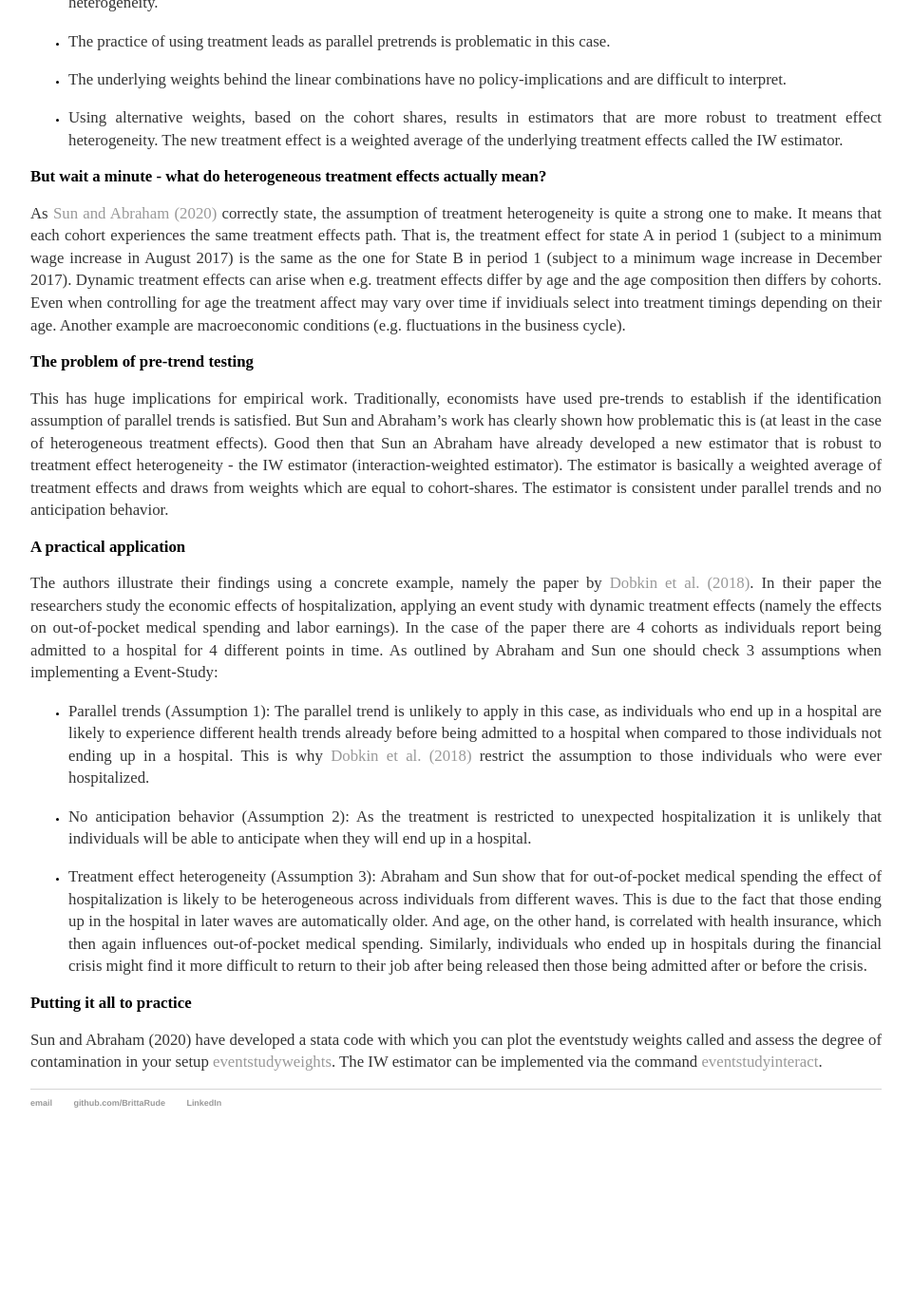
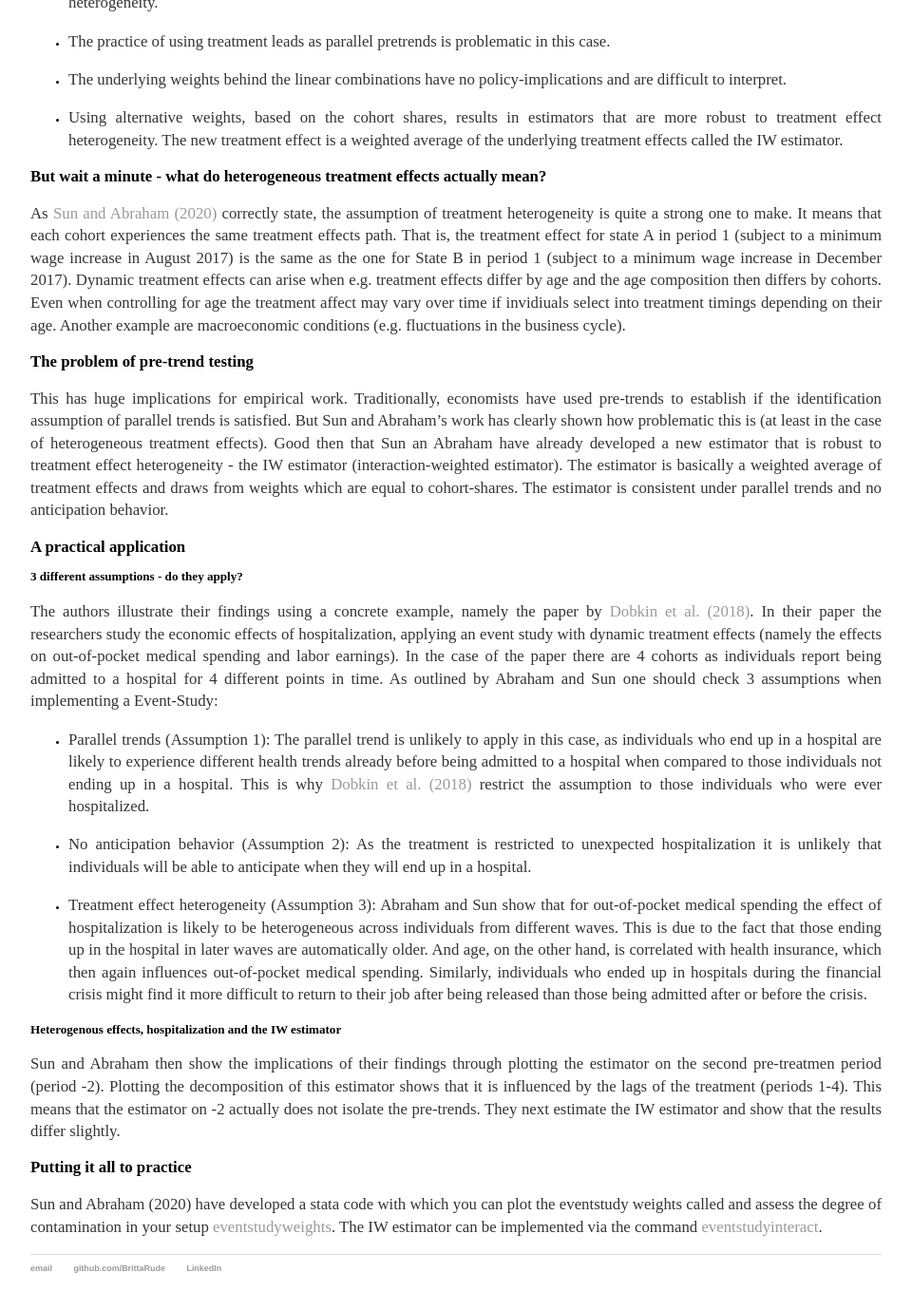
Before and after one commit to BrittaRude/BrittaRude.github.io, a Jekyll site: the page built from inputs_datascience/_posts/2021-05-26-britta-rude-event-studies-and-the-IW-estimator.md, in a window 1280 px wide and 1400 px high, scrolled down 713 px. Shown: the top 1379 px of the window at 95% size, without its empty margins (160-1120 px from the left). Built offline with Jekyll 4.4.1, drawn with Linux system fonts in a browser that asks for light colours; before the commit the page ends 1939 px from its top, so only the background shows below that.

Commit message:
Update 2021-05-26-britta-rude-event-studies-and-the-IW-estimator.md

```diff
--- a/inputs_datascience/_posts/2021-05-26-britta-rude-event-studies-and-the-IW-estimator.md
+++ b/inputs_datascience/_posts/2021-05-26-britta-rude-event-studies-and-the-IW-estimator.md
@@ -32,18 +32,19 @@ This has huge implications for empirical work. Traditionally, economists have us
 
 ## A practical application
 
+### 3 different assumptions - do they apply?
+
 The authors illustrate their findings using a concrete example, namely the paper by [Dobkin et al. (2018)](). In their paper the researchers study the economic effects of hospitalization, applying an event study with dynamic treatment effects (namely the effects on out-of-pocket medical spending and labor earnings). In the case of the paper there are 4 cohorts as individuals report being admitted to a hospital for 4 different points in time. As outlined by Abraham and Sun one should check 3 assumptions when implementing a Event-Study:
 
 - Parallel trends (Assumption 1): The parallel trend is unlikely to apply in this case, as individuals who end up in a hospital are likely to experience different health trends already before being admitted to a hospital when compared to those individuals not ending up in a hospital. This is why [Dobkin et al. (2018)]() restrict the assumption to those individuals who were ever hospitalized.
 
 - No anticipation behavior (Assumption 2): As the treatment is restricted to unexpected hospitalization it is unlikely that individuals will be able to anticipate when they will end up in a hospital.
 
-- Treatment effect heterogeneity (Assumption 3): Abraham and Sun show that for out-of-pocket medical spending the effect of hospitalization is likely to be heterogeneous across individuals from different waves. This is due to the fact that those ending up in the hospital in later waves are automatically older. And age, on the other hand, is correlated with health insurance, which then again influences out-of-pocket medical spending. Similarly, individuals who ended up in hospitals during the financial crisis might find it more difficult to return to their job after being released then those being admitted after or before the crisis.
+- Treatment effect heterogeneity (Assumption 3): Abraham and Sun show that for out-of-pocket medical spending the effect of hospitalization is likely to be heterogeneous across individuals from different waves. This is due to the fact that those ending up in the hospital in later waves are automatically older. And age, on the other hand, is correlated with health insurance, which then again influences out-of-pocket medical spending. Similarly, individuals who ended up in hospitals during the financial crisis might find it more difficult to return to their job after being released than those being admitted after or before the crisis.
 
+### Heterogenous effects, hospitalization and the IW estimator
 
-
-
-
+Sun and Abraham then show the implications of their findings through plotting the estimator on the second pre-treatmen period (period -2). Plotting the decomposition of this estimator shows that it is influenced by the lags of the treatment (periods 1-4). This means that the estimator on -2 actually does not isolate the pre-trends. They next estimate the IW estimator and show that the results differ slightly.
 
 ## Putting it all to practice
 
```
